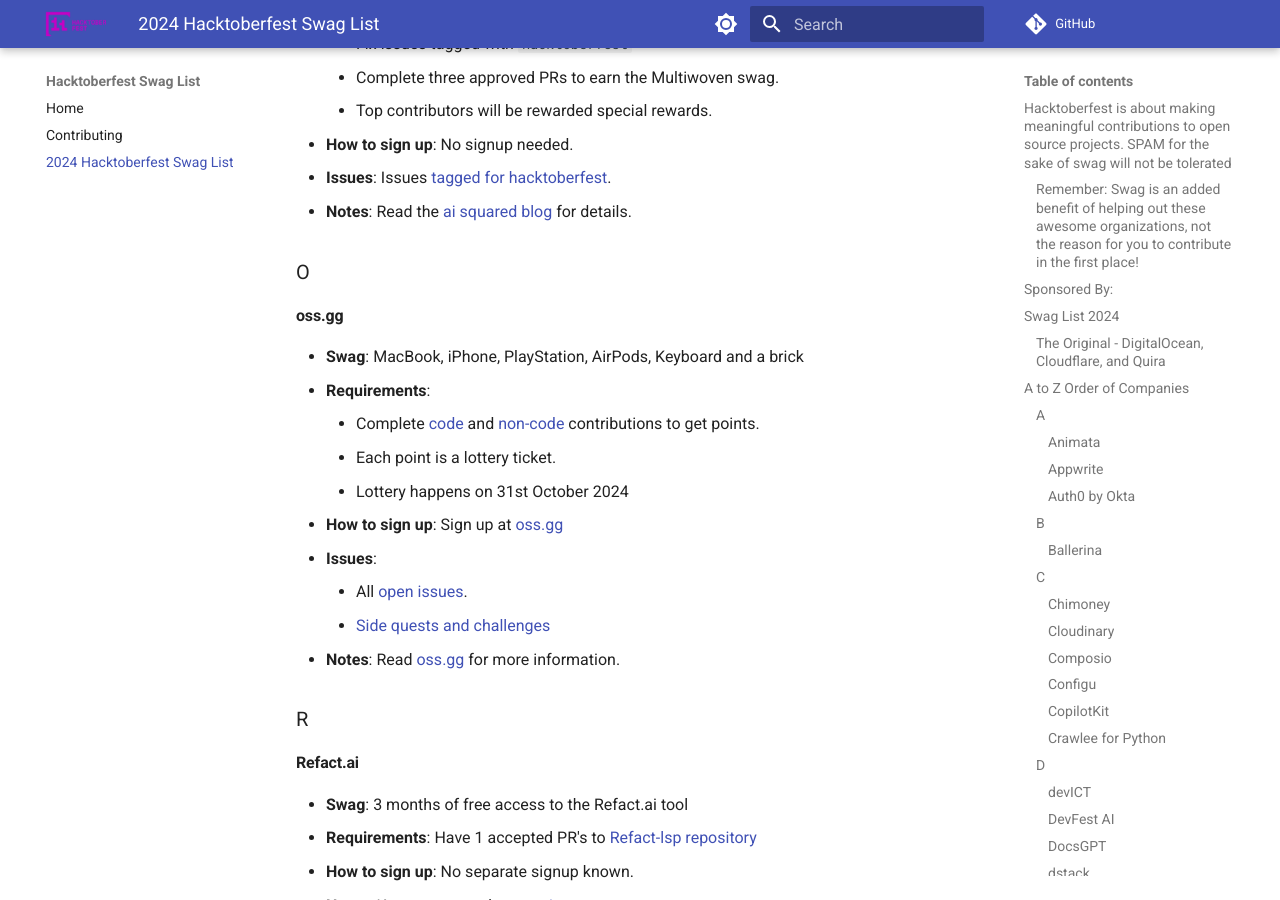
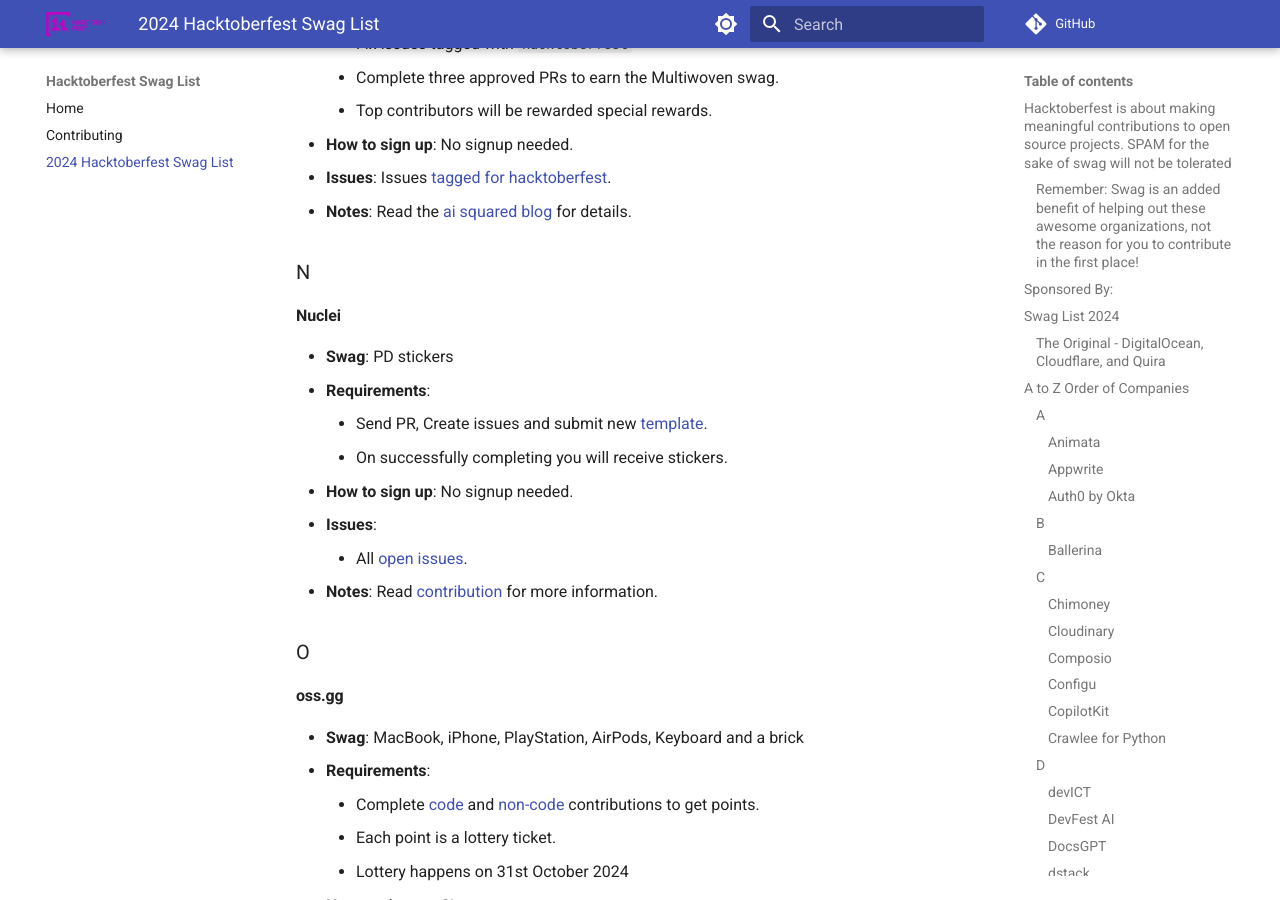
Before and after one commit to crweiner/hacktoberfest-swag-list, an MkDocs documentation site: the page built from docs/list.md, in a window 1280 px wide and 900 px high, scrolled down 10491 px. Built offline with MkDocs 1.6.1 and Material for MkDocs 9.7.7, drawn with Linux system fonts in a browser that asks for light colours; plug-ins that fetch from the network failed and are left out; comment, search, counter and statistics services are not loaded.

Commit message:
Added Nuceli to swagger list.

```diff
--- a/docs/list.md
+++ b/docs/list.md
@@ -326,6 +326,18 @@
 - **Issues**: Issues [tagged for hacktoberfest](https://github.com/Multiwoven/multiwoven/issues?ref=blog.squared.ai).
 - **Notes**: Read the [ai squared blog](https://blog.squared.ai/hacktoberfest-2024-celebrate-open-source-with-multiwoven/) for details.
 
+### N
+
+#### **Nuclei**
+- **Swag**: PD stickers
+- **Requirements**:
+    - Send PR, Create issues and submit new [template](https://github.com/projectdiscovery/nuclei-templates).
+    - On successfully completing you will receive stickers.
+- **How to sign up**: No signup needed.
+- **Issues**:
+    - All [open issues](https://github.com/projectdiscovery/nuclei-templates/issues).
+- **Notes**: Read [contribution](https://github.com/projectdiscovery/nuclei-templates/blob/main/CONTRIBUTING.md) for more information.
+
 ### O
 
 #### **oss.gg**
```
